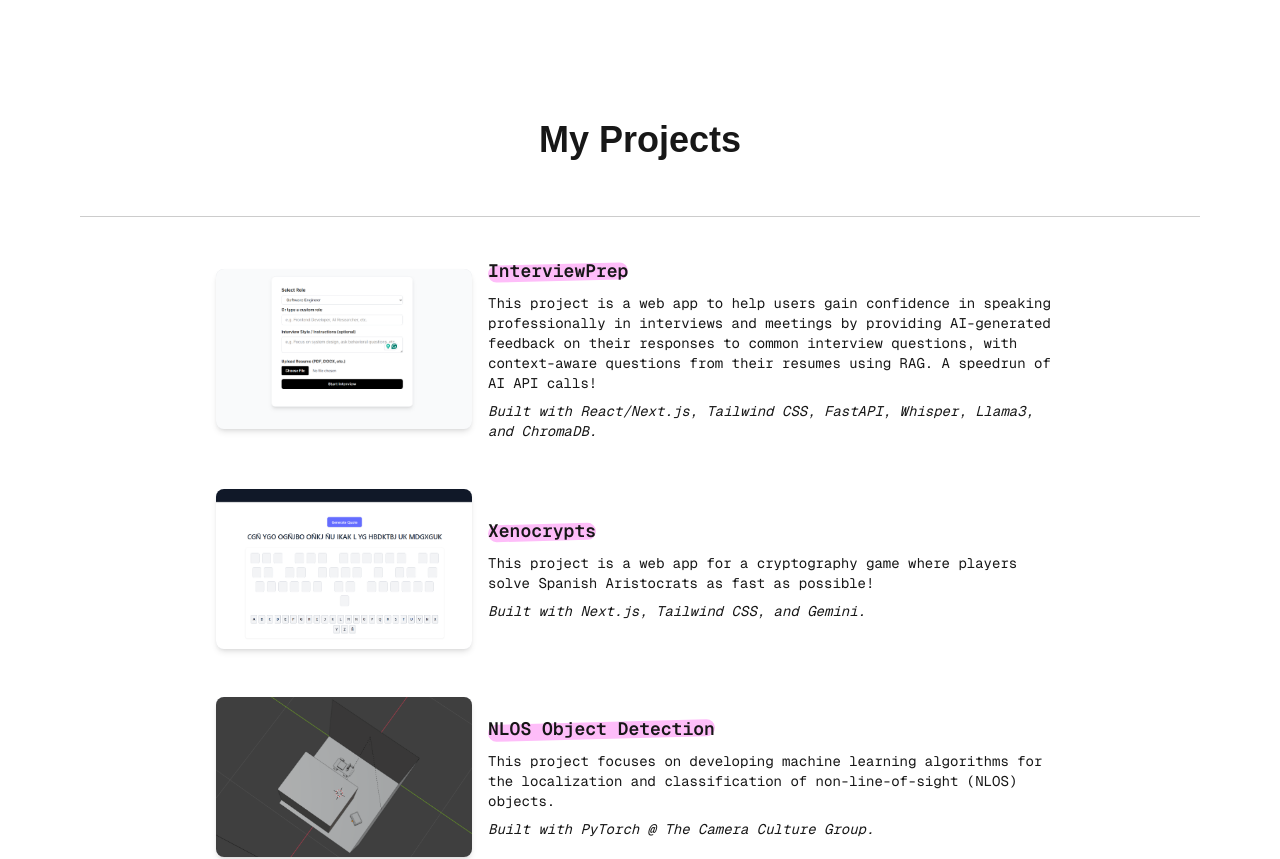
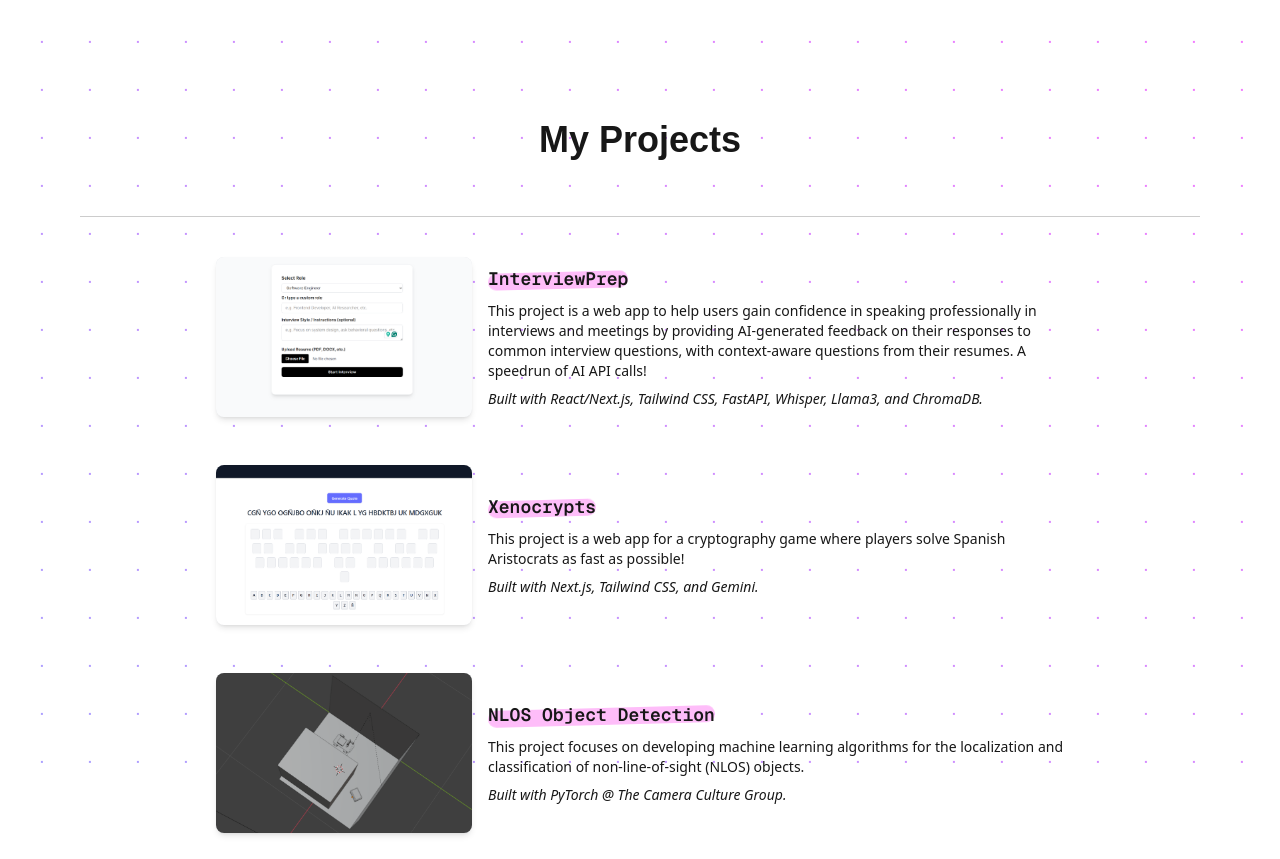
Before and after one commit to saltyquackerd/haileylin, a Next.js app: page /projects in a window 1280 px wide. Shown: the top 859 px of the page. Built offline with nearby package versions, Linux system fonts and the light colour scheme; a web font is replaced by a local one.

Commit message:
dots and edits

```diff
--- a/app/globals.css
+++ b/app/globals.css
@@ -3,26 +3,75 @@
 :root {
   --background: #ffffff;
   --foreground: #171717;
+
+  /* Dot texture variables */
+  --dot-rgb: 0,0,0; /* black dots for light mode */
+  --dot-size: 0.5px;
+  --dot-spacing: 48px;
+  --dot-opacity: 1;
+  --animation-duration: 15s; /* control speed of diagonal movement */
 }
 
-@theme inline {
-  --color-background: var(--background);
-  --color-foreground: var(--foreground);
-  --font-sans: var(--font-geist-sans);
-  --font-mono: var(--font-geist-mono);
+@keyframes diagonal-drift {
+  from {
+    background-position: 0 0;
+    mask-position: 0 0;
+    -webkit-mask-position: 0 0;
+  }
+  to {
+    background-position: var(--dot-spacing) var(--dot-spacing);
+    mask-position: var(--dot-spacing) var(--dot-spacing);
+    -webkit-mask-position: var(--dot-spacing) var(--dot-spacing);
+  }
 }
 
 @media (prefers-color-scheme: dark) {
   :root {
     --background: #0a0a0a;
     --foreground: #ededed;
+    --dot-rgb: 255,255,255; /* white dots for dark mode */
+    --dot-opacity: 0.035;
   }
 }
 
 body {
-  background: var(--background);
+  background-color: var(--background);
+  position: relative;
   color: var(--foreground);
   font-family: Arial, Helvetica, sans-serif;
+  z-index: 0;
+  background-image: none;
+}
+
+/* Colored dots using a gradient masked by a repeating radial mask so only
+   the dots pick up the color. Uses both mask and -webkit-mask for browser
+   coverage. The background itself animates diagonally so colored dots move
+   to the lower-right.
+*/
+body::before {
+  content: '';
+  position: fixed;
+  inset: 0;
+  pointer-events: none;
+  z-index: -1;
+  /* color source */
+  background: linear-gradient(45deg, rgb(138, 130, 253), rgb(244, 76, 253));
+
+  /* mask so only dots show the gradient */
+  /* -webkit-mask-image: radial-gradient(circle, rgba(0,0,0,1) var(--dot-size), transparent calc(var(--dot-size) + 1px));
+  -webkit-mask-size: var(--dot-spacing) var(--dot-spacing);
+  -webkit-mask-repeat: repeat; */
+  /* initial positions for animation */
+  background-position: 0 0;
+  -webkit-mask-position: 0 0;
+  mask-position: 0 0;
+  mask-image: radial-gradient(circle, rgba(0,0,0,1) var(--dot-size), transparent calc(var(--dot-size) + 1px));
+  mask-size: var(--dot-spacing) var(--dot-spacing);
+  mask-repeat: repeat;
+
+  mix-blend-mode: screen;
+  opacity: 0.95;
+  animation: diagonal-drift var(--animation-duration) linear infinite;
 }
 
 .highlighted-text {
@@ -39,22 +88,27 @@ body {
   height: 60%;
   background-color: rgb(254, 189, 249);
   transform: rotate(-1.5deg);
-  z-index: -1; /* Place behind the text */
+  z-index: -1;
   border-radius: 100px;
 }
 
 .highlighted-text:hover::before {
-  content: '';
-  position: absolute;
-  top: 25%;
-  left: 0;
-  right: 0%;
-  height: 60%;
   background: linear-gradient(to right, rgb(255, 174, 248), rgb(255, 166, 248), rgb(255, 104, 242));
-  transform: rotate(-1.5deg);
-  z-index: -1; /* Place behind the text */
-  border-radius: 100px;
   transition: 0.5s ease-in;
+}
+
+@keyframes float-name {
+  0%, 100% {
+    transform: translateY(0);
+  }
+  50% {
+    transform: translateY(-2px);
+  }
+}
+
+.float-animation {
+  animation: float-name 8s ease-in-out infinite;
+  display: inline-block;
 }
 
 hr {
--- a/app/page.tsx
+++ b/app/page.tsx
@@ -5,7 +5,7 @@ export default function Home() {
     <div className="min-h-screen p-8 pb-20 gap-16 sm:p-20 font-[family-name:var(--font-geist-mono)]">
       <div className="items-center justify-center gap-8">
         <h1 className="text-4xl font-bold text-center font-[family-name:var(--font-gentium-plus)] mt-40">
-          Hailey Lin
+          <span className="float-animation">Hailey Lin</span>
         </h1>
         <p className="text-lg text-center">
           hglin[at]mit[dot]edu
@@ -63,22 +63,26 @@ export default function Home() {
             <li>
                 6.3900 Introduction to Machine Learning
             </li>
+            <li>
+                  18.022 Multivariable Calculus
+              </li>
+              <li>
+                  18.06 Linear Algebra
+              </li>
             </ul>
           </div>
           <div className="text-lg text-center">
             <ul className="list-disc list-inside text-lg text-center">
               <li>
-                  18.022 Multivariable Calculus
-              </li>
-              <li>
-                  18.06 Linear Algebra
-              </li>
-              <li>
-                  18.600 Introduction to Probability and Statistics
+                  18.600 Probability and Random Variables
               </li>
               <li>
                   18.100B Real Analysis
               </li>
+              <li> 6.7960 (G) Deep Learning </li>
+              <li> 6.7900 (G) Machine Learning </li>
+              <li> 6.1220 Design and Analysis of Algorithms </li>
+              <li> 18.650 Statistics for Applications </li>
             </ul>
           </div>
         </div>
@@ -96,6 +100,15 @@ export default function Home() {
                   rel="noopener noreferrer"
                 >
                   Incoming Trading Intern @ Five Rings
+                </a>
+              </li>
+              <li>
+                <a
+                  className="highlighted-text"
+                  target="_blank"
+                  rel="noopener noreferrer"
+                >
+                  Undergraduate Researcher @ MIT CSAIL / AeroAstro
                 </a>
               </li>
               <li>
--- a/app/projects/page.tsx
+++ b/app/projects/page.tsx
@@ -16,7 +16,7 @@ export default function ProjectsPage() {
               <span className="highlighted-text inline-block">InterviewPrep</span>
             </a>
             <p className="text-sm font-sans">
-              This project is a web app to help users gain confidence in speaking professionally in interviews and meetings by providing AI-generated feedback on their responses to common interview questions, with context-aware questions from their resumes using RAG. A speedrun of AI API calls!
+              This project is a web app to help users gain confidence in speaking professionally in interviews and meetings by providing AI-generated feedback on their responses to common interview questions, with context-aware questions from their resumes. A speedrun of AI API calls!
             </p>
             <p className="text-sm italic font-sans">
               Built with React/Next.js, Tailwind CSS, FastAPI, Whisper, Llama3, and ChromaDB.
--- /dev/null
+++ b/styles.d.ts
@@ -0,0 +1,3 @@
+declare module '*.css';
+declare module '*.scss';
+declare module '*.sass';
```
